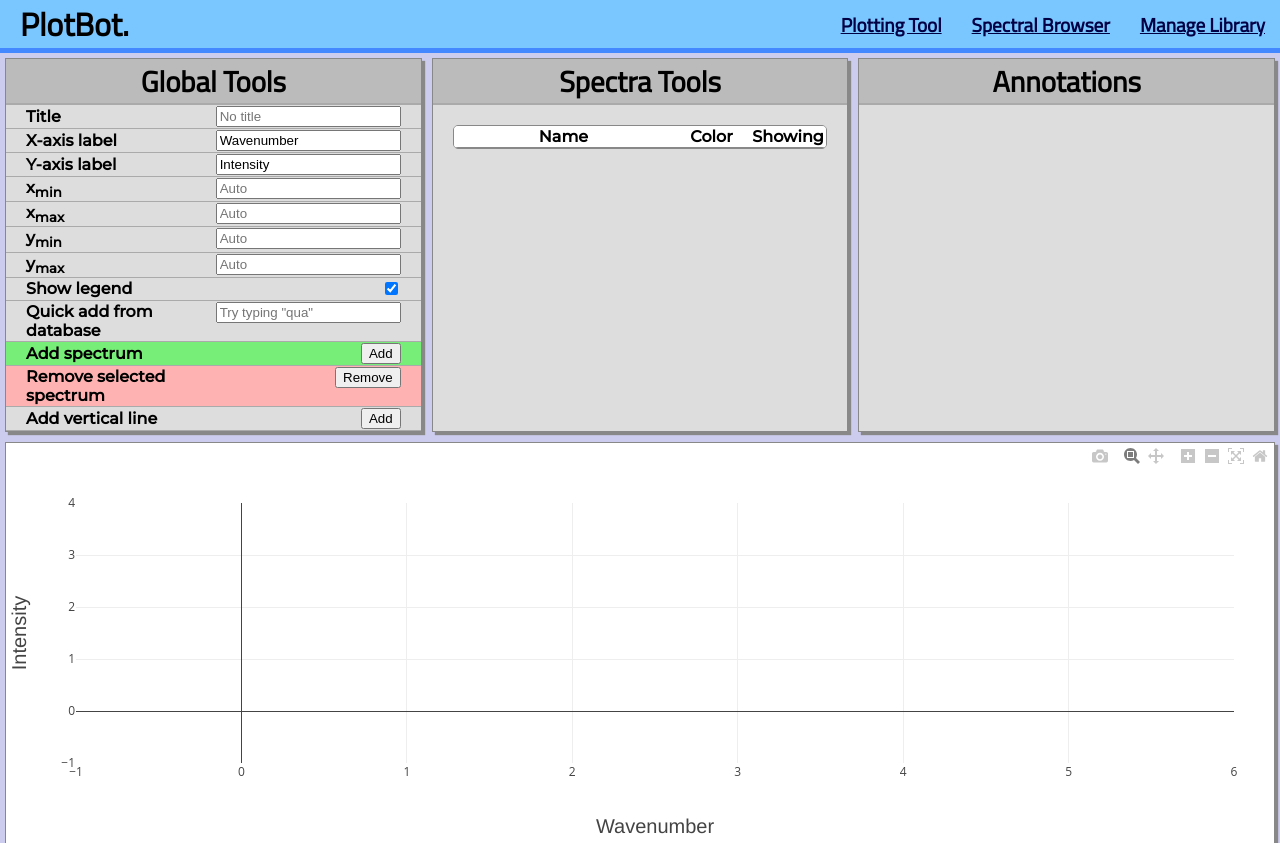
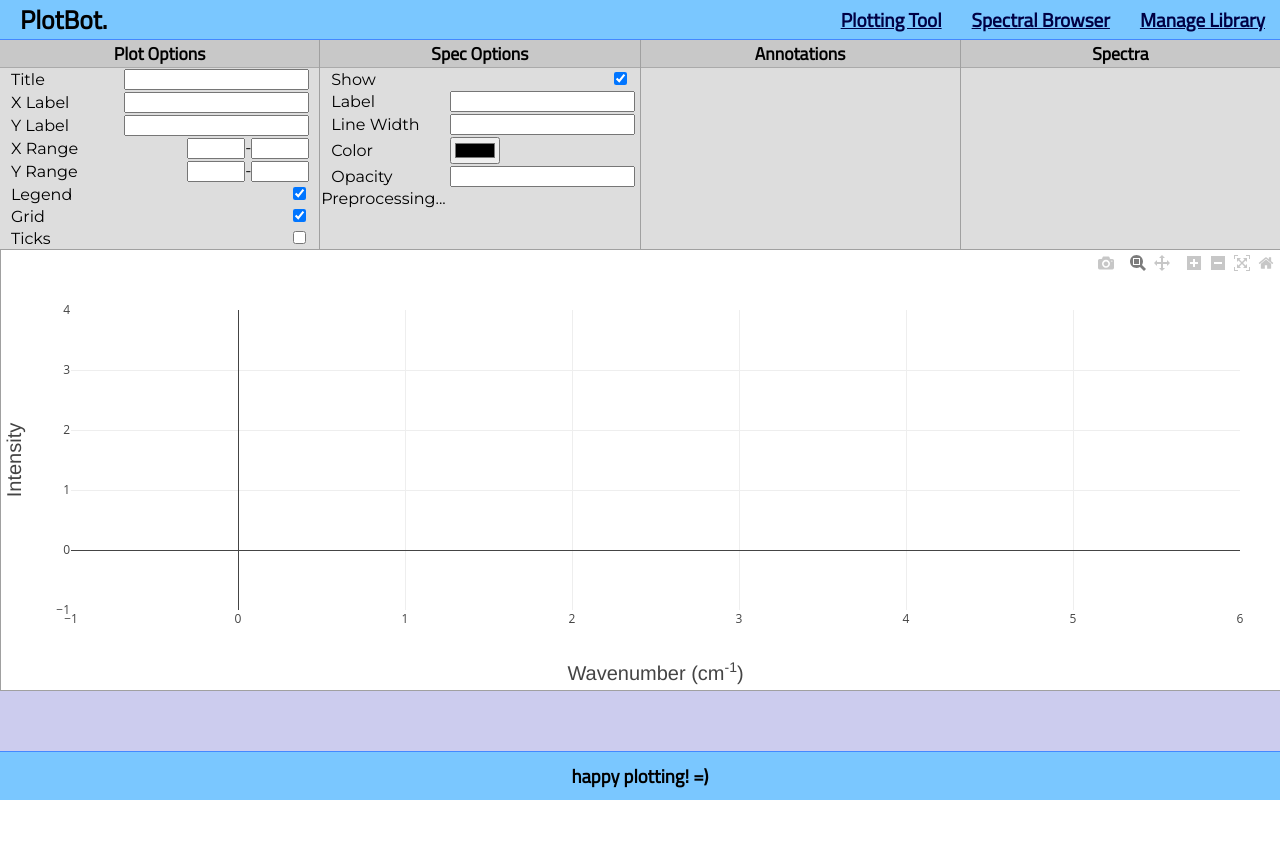
Before and after one commit to jangell/mysite, a Django app: page /plotbot/ in a window 1280 px wide. Shown: the top 843 px of the page. After the commit the page ends 800 px from the top, so only its background shows below. Run offline with Django 3.2, Linux system fonts and the light colour scheme; data that the repository does not hold is empty; parts of the project's set-up code (start-up, migrations or seed data) failed here and were passed over; some libraries are stand-ins or nearby versions; some web fonts are replaced.

Commit message:
working on redesign - two columns done and rough layout, haven't wired any tools together yet

```diff
--- a/plotbot/templates/plotbot/index.html
+++ b/plotbot/templates/plotbot/index.html
@@ -96,20 +96,136 @@
 	</div>
 </div>
 
+<style>
+.all_tools{
+	display:flex;
+	flex-direction:row;
+	flex-wrap:wrap;
+}
+.tools_table{
+	width:100%;
+	border-collapse:collapse;
+}
+.flex_tool{
+	display: flex;
+	flex-direction: row;
+	justify-content: space-between;
+}
+.mini_number{
+	width:50px;
+}
+.tool_label{
+	white-space:nowrap;
+	padding-left:10px;
+}
+.right{
+	float:right;
+	padding-right:10px;
+}
+</style>
+
 <form id="plot_form">
 	<div class="all_tools">
-		<div class="toolset" id="global_tools">
-			<h2 class="toolset_title" title="Settings that affect the plot as a whole">Global Tools</h2>
+		<div class="toolset" id="global_tools" style="border-left:none;">
+			<h2 class="toolset_title" title="Settings that affect the plot as a whole">Plot Options</h2>
 
+			<div class="toolset_content">
+				<!-- each list of tools is gonna be a table, aiight? -->
+				<table class="tools_table">
+					<tr>
+						<td><label class="tool_label" for="title_target">Title</label></td>
+						<td class="right"><input id="title_target"></td>
+					</tr>
+					<tr>
+						<td><label class="tool_label" for="xlabel_target">X Label</label></td>
+						<td class="right"><input id="xlabel_target"></td>
+					</tr>
+					<tr>
+						<td><label class="tool_label" for="ylabel_target">Y Label</label></td>
+						<td class="right"><input id="ylabel_target"></td>
+					</tr>
+					<tr>
+						<td><label class="tool_label" for="x_range">X Range</label></td>
+						<td class="right">
+							<div id="x_range" class="flex_tool">
+								<input type=number step=any class="mini_number" id="xmin_target">
+								<span> - </span>
+								<input type=number step=any class="mini_number" id="xmax_target">
+							</div>
+						</td>
+					</tr>
+					<tr>
+						<td><label class="tool_label" for="y_range">Y Range</label></td>
+						<td class="right">
+							<div id="y_range" class="flex_tool">
+								<input type=number step=any class="mini_number" id="ymin_target">
+								<span> - </span>
+								<input type=number step=any class="mini_number" id="ymax_target">
+							</div>
+						</td>
+					</tr>
+					<tr>
+						<td><label class="tool_label" for="showlegend_target">Legend</label></td>
+						<td class="right"><input type=checkbox id="showlegend_target" checked></td>
+					</tr>
+					<tr>
+						<td><label class="tool_label" for="showgrid_target">Grid</label></td>
+						<td class="right"><input type=checkbox id="showgrid_target" checked></td>
+					</tr>
+					<tr>
+						<td><label class="tool_label" for="ticks_target">Ticks</label></td>
+						<td class="right"><input type=checkbox id="ticks_target"></td>
+					</tr>
+				</table>
+			</div>
+			<!--
+				plot config target
 			<div id="pc_target" class="toolset_content"></div>
+			-->
 
+			<!--
+				vertical line target
 			<div id="vl_target" class="toolset_content"></div>
+			-->
+		</div>
 
+		<!--
+		<div class="toolset" id="spec_info">
+			<h2 class="toolset_title" title="More info about the spectrum, if available">Spec Info</h2>
+			<div class="toolset_content">
+				More to come here...
+			</div>
 		</div>
+		-->
+
 		<div class="toolset" id="spectra_tools">
-			<h2 class="toolset_title" title="Settings that affect only the selected spectrum">Spectra Tools</h2>
+			<h2 class="toolset_title" title="Settings that affect only the selected spectrum">Spec Options</h2>
 			<div class="toolset_content">
-				<!-- list of current spectra -->
+				<table class="tools_table">
+					<tr>
+						<td><label class="tool_label" for="show_target">Show</label></td>
+						<td class="right"><input type=checkbox id="show_target" checked></td>
+					</tr>
+					<tr>
+						<td><label class="tool_label" for="label_target">Label</label></td>
+						<td><input id="label_target"></td>
+					</tr>
+					<tr>
+						<td><label class="tool_label" for="linewidth_target">Line Width</label></td>
+						<td><input type=number step=any min=0.1 id="linewidth_target"></td>
+					</tr>
+					<tr>
+						<td><label class="tool_label" for="color_target">Color</label></td>
+						<td><input type=color id="color_target"></td>
+					</tr>
+					<tr>
+						<td><label class="tool_label" for="opacity_target">Opacity</label></td>
+						<td><input type=number step=any min=0 max=1 id="opacity_target"></td>
+					</tr>
+					<tr><td>Preprocessing...<td></tr>
+				</table>
+
+				<!--
 				<div class="spec_table_holder">
 					<table class="spec_table">
 						<thead class="spec_table_head">
@@ -126,28 +242,38 @@
 					</table>
 				</div>
 
-				<!-- tools associated with currently-selected spectrum -->
 				<div id="sc_target">
 
 				</div>
-
-			</div>
-
-		</div>
-		<!--
-		<div class="toolset" id="preproc_tools">
-			<h2 class="toolset_title">Preprocessing</h2>
-			<div class="toolset_content" id="preproc_target">
+				-->
 
 			</div>
 		</div>
-		-->
+
 		<div class="toolset" id="annotation_tools">
 			<h2 class="toolset_title">Annotations</h2>
-			<div class="toolset_content" id="annotations_target">
+			<div class="toolset_content">
+				<!-- list of currently-showing annotations & vertical lines (how do we wanna split those?) -->
+
+				<!-- buttons / options to add & remove from table -->
 
 			</div>
 		</div>
+
+		<div class="toolset" id="spec_list">
+			<h2 class="toolset_title">Spectra</h2>
+			<div class="toolset_content">
+				<!-- table to store the currently-showing spectra -->
+
+				<!-- buttons to add & remove from table -->
+
+				<!-- quick-add -->
+
+				<!-- save png button (make that thang hi-res homie!) -->
+
+			</div>
+		</div>
+
 	</div>
 </form>
 
--- a/plotbot/templates/plotbot/layout.html
+++ b/plotbot/templates/plotbot/layout.html
@@ -42,7 +42,7 @@
 			flex-direction:row;
 			align-items:center;
 			font-family: 'Titillium Web', sans-serif;
-			border-bottom:5px solid #4488ff;
+			border-bottom:1px solid #4488ff;
 		}
 		.block_link{
 			text-decoration:none;
@@ -53,7 +53,7 @@
 		}
 		.header_link{
 			color:#004;
-			/*align-self:flex-end;*/
+			white-space: nowrap;
 			margin: 0px 15px;
 		}
 		.header_link h2{
@@ -66,6 +66,8 @@
 		#body_content{
 			flex:1;
 			position:relative;
+			display:flex;
+			flex-direction:column;
 		}
 		#footer{
 			background:#7ac7ff;
@@ -75,11 +77,12 @@
 			align-items:center;
 			justify-content:center;
 			font-family: 'Titillium Web', sans-serif;
+			border-top:1px solid #4488ff;
 		}
 
 		/* header */
 		#site_name{
-			font-size:2rem;
+			font-size:1.6rem;
 			margin-left:20px;
 			margin-top:0;
 			margin-bottom:0;
--- a/static/plotbot/css/index.css
+++ b/static/plotbot/css/index.css
@@ -7,34 +7,27 @@ html{
 
 .toolset{
 	background-color:#ddd;
-	margin:5px;
-	min-width:400px;
+	/*min-width:300px;*/
+	max-height:40vh;
+	overflow-y:scroll;
 	flex:1;
-	border:1px solid #888;
-	box-shadow:3px 3px 1px #888;
+	border-left:1px solid #a0a0a0;
+	border-bottom:1px solid #a0a0a0;
 }
 .toolset_title{
 	font-family: 'Titillium Web', sans-serif;
-	font-size:1.8rem;
+	font-size:1.1rem;
 	text-align:center;
 	margin:0;
-	background-color:#bbb;
-	border-bottom:2px solid #aaa;
+	background-color:#c8c8c8;
+	border-bottom:1px solid #aaa;
 }
 .toolset_content{
 	margin:0;
 }
-.tools_table{
-	width:100%;
-	border-collapse:collapse;
-}
 /* applied in javascript-based html generation */
 .tool{
 	border-bottom:1px solid #aaa;
-}
-.tool_label{
-	padding-left:20px;
-	font-weight:bold;
 }
 .tool_action{
 	display:inline-block;
@@ -169,25 +162,9 @@ html{
 	background-color: #ffb2b2;
 }
 
-.all_tools{
-	display:flex;
-	flex-direction:row;
-	flex-wrap:wrap;
-}
-
 #plot_holder{
-	margin:5px;
-	height:50vh; /* default */
-	display:flex;
-	flex-direction:column;
-	justify-content:center;
-	background-position: center;
-    background-repeat: no-repeat;
-    background-size: cover;
-}
-#plot_placeholder{
-	text-align:center;
-	font-size:2rem;
+	min-height:55vh; /* default */
+	flex:1;
 }
 .loading_text{
 	margin:0;
--- a/static/plotbot/js/plot_spec.js
+++ b/static/plotbot/js/plot_spec.js
@@ -716,7 +716,7 @@ class PlotConfig{
 		//this.fields['fig_height'] = new Field('fig_height', 'Height', 'number');
 		this.fields['title'] = new Field('title', 'Title', 'text', {'placeholder':'No title', 'title':'Title displayed on plot'});
 		//this.fields['show_title'] = new Field('show_title', 'Show title', 'checkbox');
-		this.fields['xlabel'] = new Field('xlabel', 'X-axis label', 'text', {'value': 'Wavenumber', 'title':'Label on x axis of plot'});
+		this.fields['xlabel'] = new Field('xlabel', 'X-axis label', 'text', {'value': 'Wavenumber (cm<sup>-1</sup>)', 'title':'Label on x axis of plot'});
 		this.fields['ylabel'] = new Field('ylabel', 'Y-axis label', 'text', {'value': 'Intensity', 'title':'Label on y axis of plot'});
 		this.fields['xmin'] = new Field('xmin', 'x<sub>min</sub>', 'number', {'placeholder':'Auto', 'step':'.1', 'title':'Minimum value of x axis'}); // doesn't do anything yet
 		this.fields['xmax'] = new Field('xmax', 'x<sub>max</sub>', 'number', {'placeholder':'Auto', 'step':'.1', 'title':'Maximum value of x axis '}); // doesn't do anything yet
```
